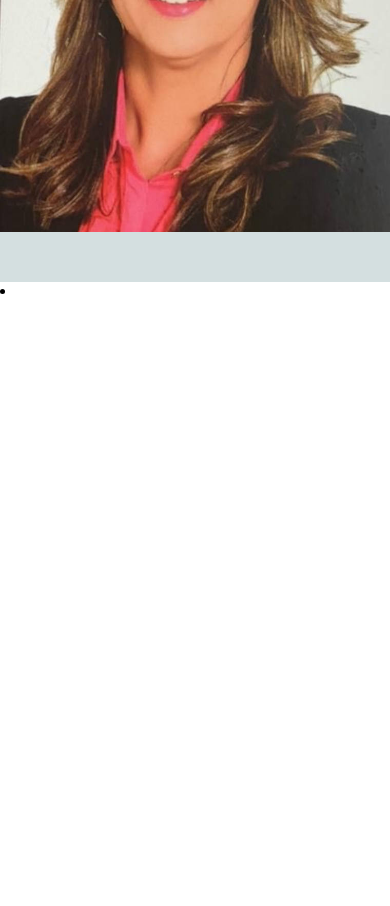
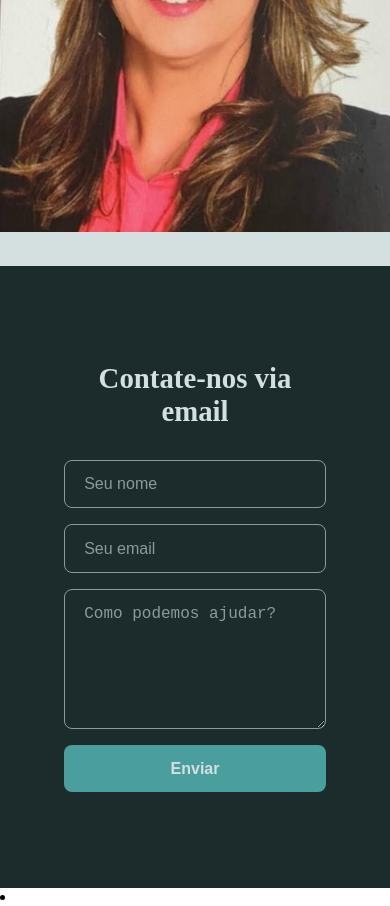
Before and after one commit to WalterASoaresF/escritorio-landingpage, a plain HTML site: page index.html in a window 390 px wide. Shown: the part 4094-5000 px from the top of the page. Before the commit the page ends 4394 px from the top, so only its background shows below. Drawn offline with Linux system fonts and the light colour scheme.

Commit message:
add a forms mobile version

```diff
--- a/index.html
+++ b/index.html
@@ -19,7 +19,7 @@
             <ul class="menu" id="menu">
                 <li><a href="#areas">Onde atuamos</a></li>
                 <li><a href="#team-juridico">Nosso time</a></li>
-                <li><a href="#forms">Tire suas dúvidas</a></li>
+                <li><a href="#forms">Nosso email</a></li>
                 <li><a href="#CTA">Fale conosco!</a></li>
             </ul>
         </nav>
@@ -103,9 +103,13 @@
     </section>
 
     <section id="forms">
-        <h1></h1>
-        <div id="forms-text"></div>
-        <div id="form-form"></div>
+        <h1>Contate-nos via email</h1>
+        <form action="https://formspree.io/f/seu-id" method="POST">
+        <input type="text" name="nome" placeholder="Seu nome">
+        <input type="email" name="email" placeholder="Seu email">
+        <textarea name="mensagem" placeholder="Como podemos ajudar?"></textarea>
+        <button type="submit">Enviar</button>
+        </form>
     </section>
 
     <section id="CTA">
--- a/style.css
+++ b/style.css
@@ -154,7 +154,7 @@
     flex-direction: column;
     align-items: center;
     gap: 8vh;
-    padding: 6vh 0;
+    padding: 6vh 0 4vh 0;
 }
 #team-juridico h1{
         color: var(--color-bg);
@@ -170,7 +170,7 @@
 .apresentacao{
     display: flex;
     flex-direction: column;
-    align-items: center; /* centraliza h3, span, p dentro do apresentacao */
+    align-items: center;
     width: 100%;
 }
 .apresentacao h1{
@@ -192,3 +192,74 @@
     object-fit: cover;
     object-position: top center;
 }
+#forms {
+  background-color: var(--color-primary);
+  padding: 6rem 4rem;
+  display: flex;
+  flex-direction: column;
+  align-items: center;
+  gap: 2rem;
+}
+
+#forms h1 {
+  color: var(--color-light);
+  text-align: center;
+  font-size: 1.8rem;
+}
+
+form {
+  display: flex;
+  flex-direction: column;
+  gap: 1rem;
+  width: 100%;
+  max-width: 500px;
+}
+form input,
+form textarea {
+  width: 100%;
+  padding: 0.9rem 1.2rem;
+  border: 1.5px solid var(--color-muted);
+  border-radius: 8px;
+  background-color: transparent;
+  color: var(--color-light);
+  font-size: 1rem;
+  outline: none;
+  transition: border-color 0.2s ease;
+  box-sizing: border-box;
+}
+
+form input::placeholder,
+form textarea::placeholder {
+  color: var(--color-muted);
+}
+
+form input:focus,
+form textarea:focus {
+  border-color: var(--color-accent);
+}
+
+form textarea {
+  height: 140px;
+  resize: vertical;
+}
+
+form button {
+  padding: 0.9rem;
+  background-color: var(--color-btn);
+  color: var(--color-light);
+  border: none;
+  border-radius: 8px;
+  font-size: 1rem;
+  font-weight: 600;
+  cursor: pointer;
+  transition: background-color 0.2s ease, transform 0.1s ease;
+}
+
+form button:hover {
+  background-color: var(--color-btn-hover);
+  transform: translateY(-2px);
+}
+
+form button:active {
+  transform: translateY(0);
+}
```
